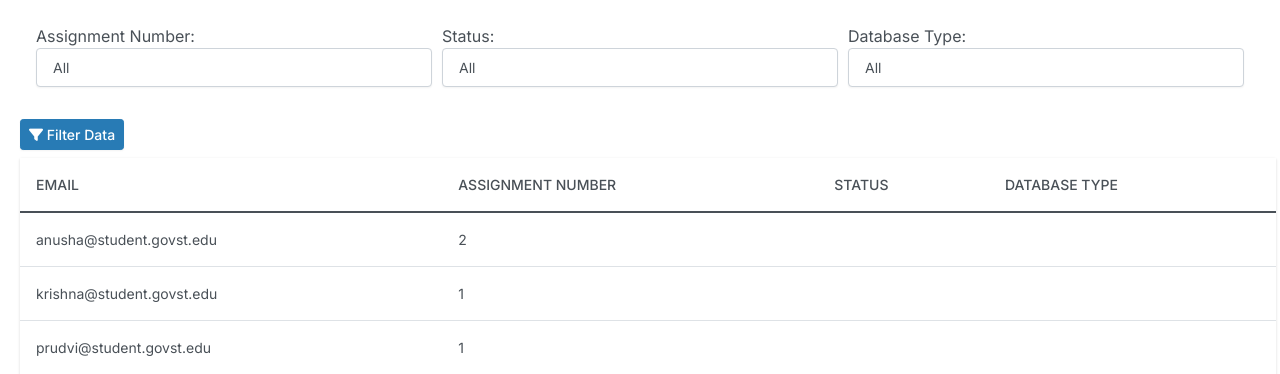
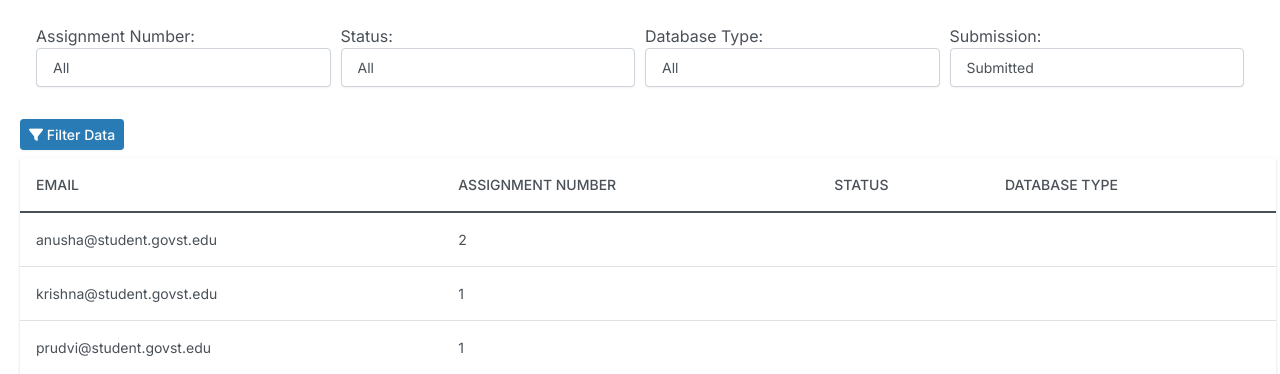
Before and after one commit to prudvi-m/thesis, a Django app: page /report/ in a window 1280 px wide. Shown: the part 67-441 px from the top of the page. Run offline with Django 4.2, Linux system fonts and the light colour scheme; data comes from the database, SQL or seed files in the repository; some libraries are stand-ins or nearby versions.

Commit message:
submission dropdown

```diff
--- a/zipfiles/templates/zipfiles/report.html
+++ b/zipfiles/templates/zipfiles/report.html
@@ -45,6 +45,13 @@
               {% endif %}
             {% endfor %}
           </select>
+        </div>
+        <div class="form-group col">
+            <label for="submission">Submission:</label>
+            <select class="form-control" id="submission" name="submission">
+              <option value="Submitted" {% if selected_submission == 'Submitted' %}selected{% endif %}>Submitted</option>
+              <option value="Not Submitted" {% if selected_submission == 'Not Submitted' %}selected{% endif %}>Not Submitted</option>
+            </select>
         </div>
       </div>
       <button type="submit" class="btn btn-sm btn-info m-2">
@@ -98,6 +105,26 @@
       e.clearSelection();
     });
   });
+
+  var submissionDropdown = document.getElementById('submission');
+  var statusDropdown = document.getElementById('status');
+  var dbTypeDropdown = document.getElementById('db_type');
+
+  submissionDropdown.addEventListener('change', function() {
+    if (submissionDropdown.value === 'Not Submitted') {
+      statusDropdown.disabled = true;
+      dbTypeDropdown.disabled = true;
+    } else {
+      statusDropdown.disabled = false;
+      dbTypeDropdown.disabled = false;
+    }
+  });
+
+  // Disable status and db_type dropdowns initially if "Not Submitted" is selected
+  if (submissionDropdown.value === 'Not Submitted') {
+    statusDropdown.disabled = true;
+    dbTypeDropdown.disabled = true;
+  }
 </script>
 
 {% endblock %}
```
